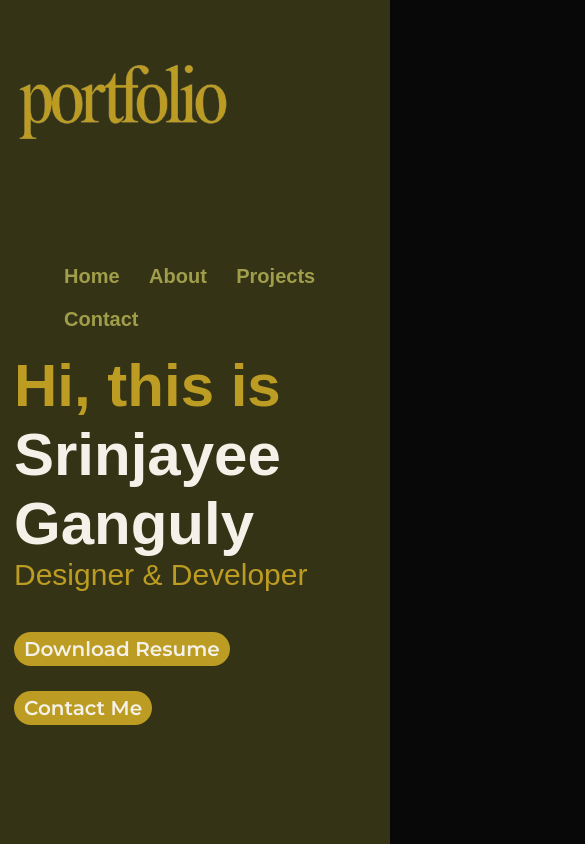
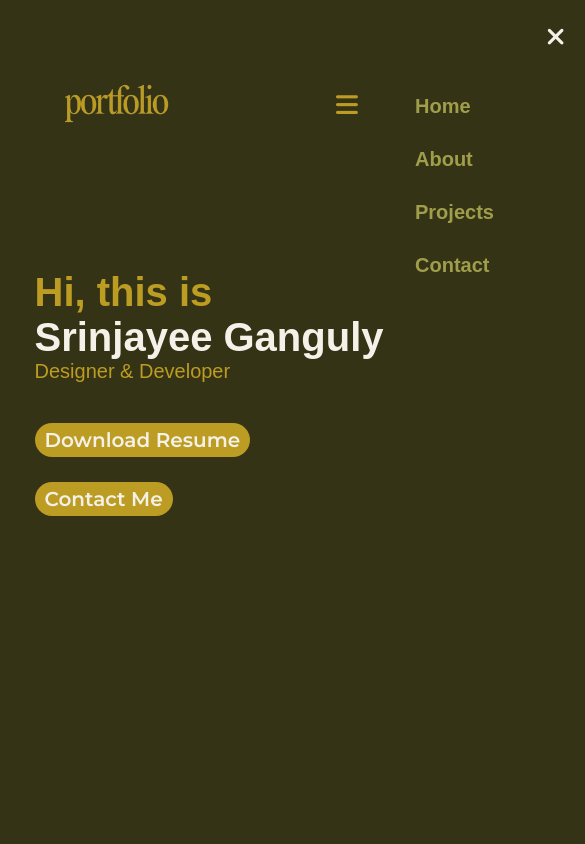
Before and after one commit to srinjayeeg/portfolio, a plain HTML site: page index.html in a window 390 px wide. Shown: the top 844 px of the page, 585 px wide, since content can reach past the window. Drawn offline with Linux system fonts and the light colour scheme.

Commit message:
fix: for mobile view

```diff
--- a/index.html
+++ b/index.html
@@ -15,11 +15,14 @@
     <div class="container">
       <nav>
         <img src="images/portfolio-logo.png" class="logo">
-        <ul>
+
+        <i class="fa-solid fa-bars" id="menuIcon" onclick="toggleMenu()"></i>
+        <ul id ="sidemenu">
           <li><a href="#home">Home</a></li>
           <li><a href="#about">About</a></li>
           <li><a href="#projects">Projects</a></li>
           <li><a href="#contact">Contact</a></li>
+          <i class="fa-solid fa-xmark" onclick="toggleMenu()"></i>
         </ul>
       </nav>
       <div class="header-text">
@@ -218,7 +221,13 @@
     </div>
   </div>
 <script>
-  // Simple menu open/close handlers (safe checks)
+  function toggleMenu() {
+    var menu = document.getElementById("sidemenu");
+    menu.classList.toggle("active");
+    console.log("Menu toggled!");
+  }
+</script>
+<script>
   function openMenu() {
     const ul = document.querySelector('nav ul');
     const menuIcon = document.querySelector('.menu-icon');
--- a/style.css
+++ b/style.css
@@ -16,7 +16,7 @@ body{
     min-height: 100vh;
     background-image: url(images/bg.png);
     background-size: cover;
-    background-position: -20px -100px;
+    background-position: 0px -100px;
 }
 .container{
   padding: 5px 10%;
@@ -33,6 +33,13 @@ nav{
 .logo{
     width: 300px;
     margin-left: -80px;
+}
+
+#menuIcon {
+    display: none;
+    font-size: 30px;
+    color: #bc9c22;
+    cursor: pointer;
 }
 
 nav ul li{
@@ -462,3 +469,106 @@ form btn{
     font-weight: 300;
     margin-top: 20px;
 }
+
+@media (max-width: 768px) {
+
+    #header{
+        background-position: 0 0;
+        background-size: cover;
+        background-position: -20px -100px;
+    }
+
+    .header-text {
+        margin-left: 0;
+        margin-top: 20%;
+        font-size: 20px;
+    }
+
+    .header-text h1 {
+        font-size: 50px;
+    }
+
+    nav {
+        display: flex;
+        align-items: center;
+        justify-content: space-between;
+        padding: 20px 5%;
+        width: 100%;
+        flex-wrap: nowrap;
+    }
+
+    .logo {
+        width: 150px;
+        margin-left: -10px;
+        order: 1;
+    }
+
+    #menuIcon {
+        display: block;
+        font-size: 25px;
+        cursor: pointer;
+        order: 2;
+        padding: 10px;
+        color: #bc9c22;
+    }
+
+    nav ul {
+        background: #343316;
+        position: fixed;
+        top: 0;
+        right: -200px;
+        width: 200px;
+        height: 100vh;
+        padding-top: 80px;
+        z-index: 100;
+        transition: right 0.5s;
+        display: flex;
+        flex-direction: column;
+    }
+
+    nav ul.active {
+        right: 0;
+    }
+
+    nav ul li {
+        display: block;
+        margin: 15px 25px;
+    }
+
+    nav ul .fa-xmark {
+        position: absolute;
+        top: 25px;
+        right: 25px;
+        cursor: pointer;
+        font-size: 25px;
+        color: #f4f1e8;
+    }
+
+    .container {
+        padding: 10px 5%;
+        transform: none;
+        max-width: 100%;
+    }
+
+    .header-text {
+        margin-top: 20%;
+        font-size: 20px;
+    }
+
+    .header-text h1 {
+        font-size: 40px;
+    }
+
+    .below, .about-tech, .row {
+        flex-direction: column;
+        gap: 30px;
+    }
+
+    .contact-left, .contact-right, .experience, .education, .skills {
+        flex-basis: 100%;
+    }
+
+    .tech-grid, .soft-skill ul {
+        grid-template-columns: 1fr;
+    }
+}
```
